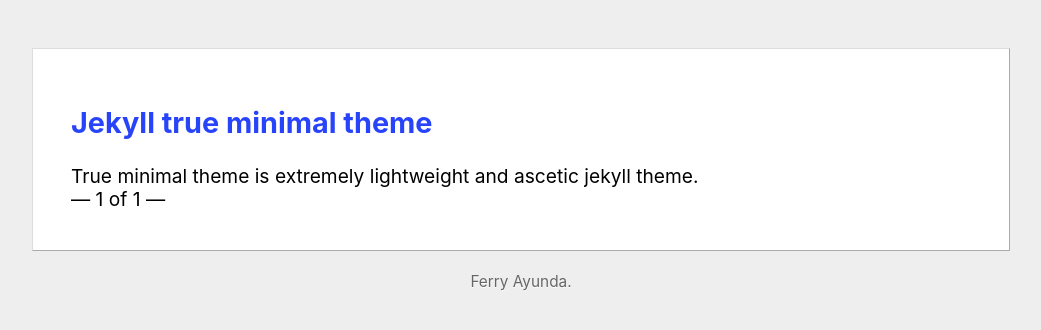
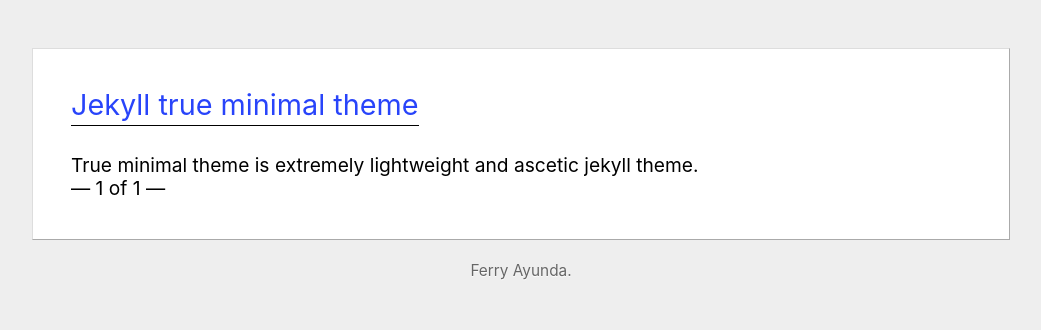
Before and after one commit to susahcebok/blog, a Jekyll site: the page built from index.html, in a window 1280 px wide. Shown: the top 330 px of the page, without its empty margins (119-1160 px from the left). Built offline with Jekyll 4.4.1, drawn with Linux system fonts in a browser that asks for light colours; the list of posts is cut into pages by our own code.

Commit message:
Update index.html

```diff
--- a/index.html
+++ b/index.html
@@ -3,15 +3,14 @@ layout: default
 ---
 
 {% for post in paginator.posts %}
-<section>
-  <h2>
+
+  <h1>
     <a href='{{ site.url }}{{ post.url }}' title='{{ post.title }}'>
       {{ post.title }}
     </a>
-  </h2>
+  </h1>
 
   <p>{{ post.excerpt | strip_html | truncate: 250 }}</p>
-</section>
 {% endfor %}
 
 {% if paginator.previous_page %}
```
